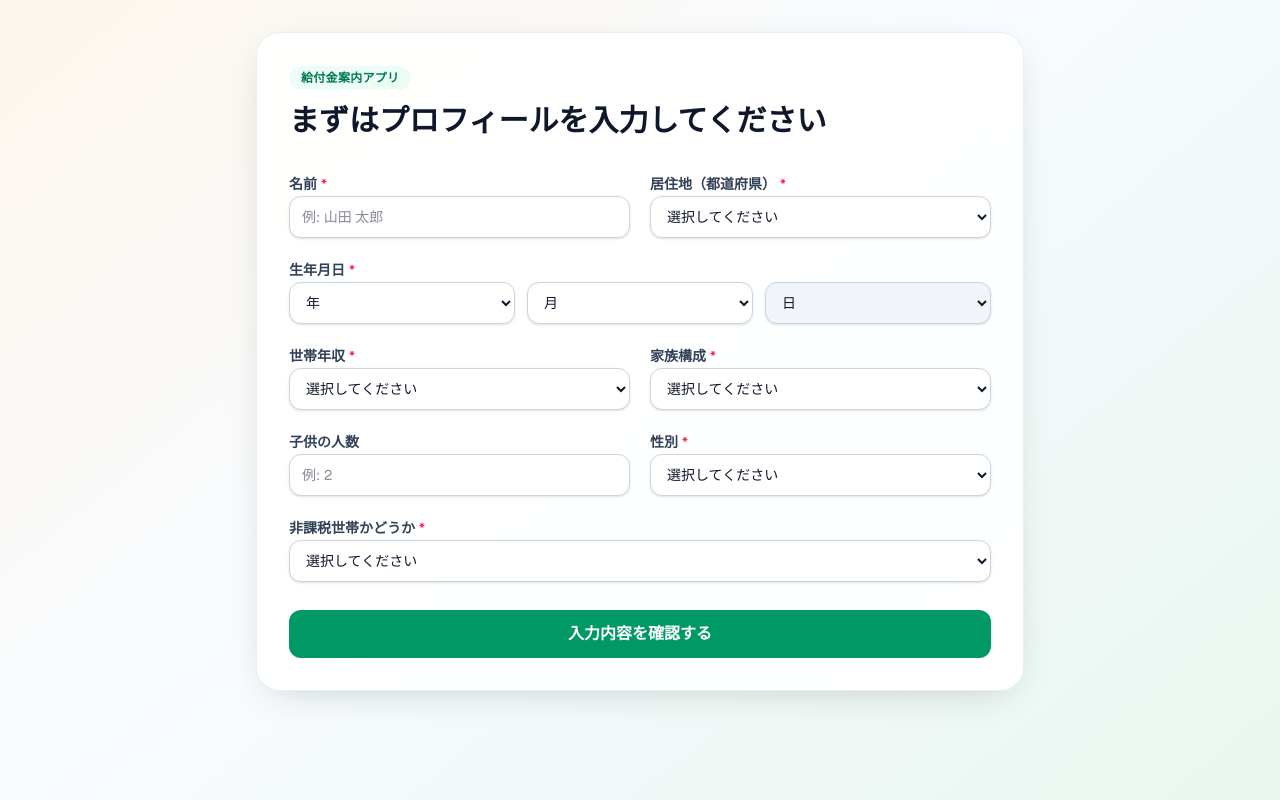
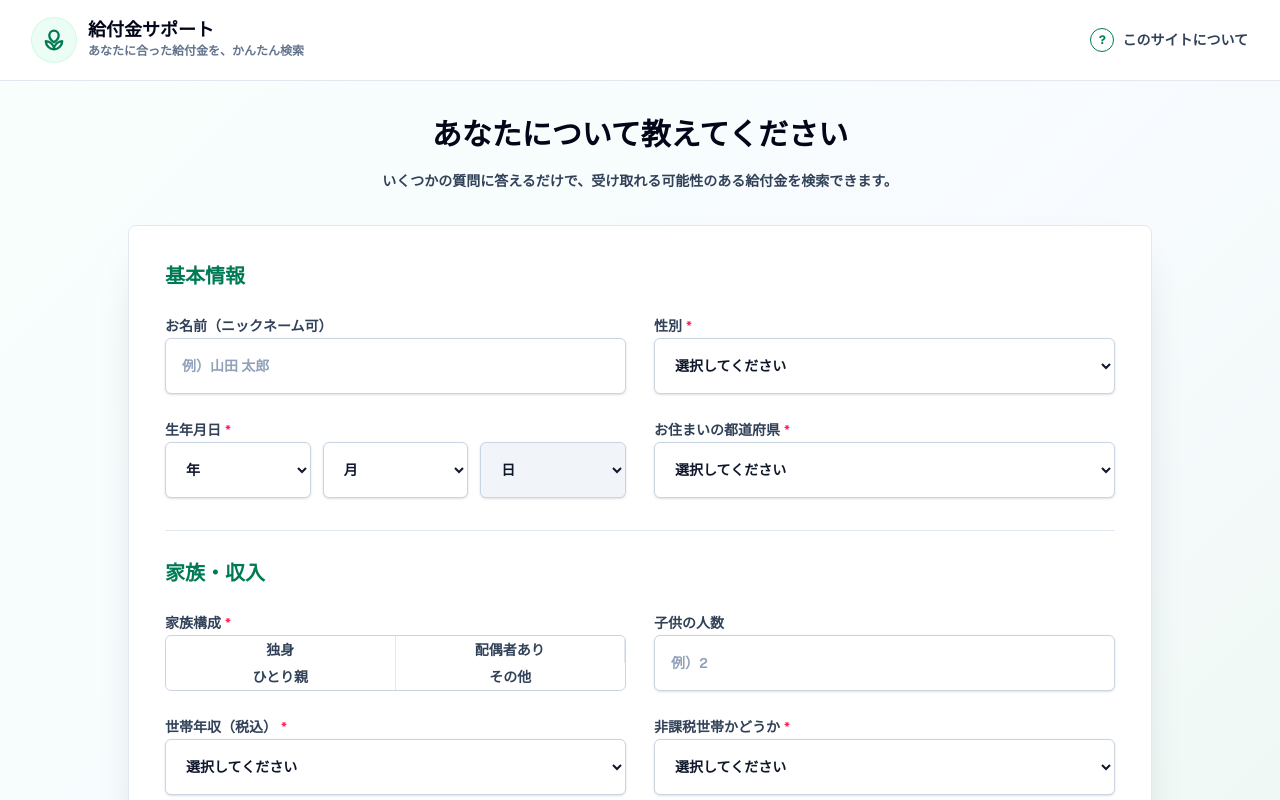
Before and after one commit to kenji-imai-ku/Subsidy_App, a Next.js app in the folder apps/frontend/: page / in a window 1280 px wide. Shown: the top 800 px of the page. Built offline with nearby package versions, Linux system fonts and the light colour scheme.

Commit message:
feat: redesign profile input page

```diff
--- a/apps/frontend/src/app/page.tsx
+++ b/apps/frontend/src/app/page.tsx
@@ -139,45 +139,50 @@ export default function ProfileInputPage() {
 
   return (
     // 給付金判定の前段として、ユーザー属性を入力する画面
-    <main className="min-h-screen bg-[linear-gradient(140deg,#fdf6ec_0%,#f8fbff_45%,#e9f6ef_100%)] px-4 py-8">
-      <div className="mx-auto w-full max-w-3xl rounded-3xl border border-slate-200/70 bg-white/90 p-5 shadow-[0_10px_40px_-18px_rgba(10,40,20,0.28)] backdrop-blur md:p-8">
-        <div className="mb-8 space-y-3">
-          <p className="inline-block rounded-full bg-emerald-50 px-3 py-1 text-xs font-semibold tracking-wide text-emerald-700">
-            給付金案内アプリ
+    <main className="min-h-screen bg-[linear-gradient(135deg,#f7fffb_0%,#f8fbff_52%,#eef8f3_100%)] text-slate-950">
+      <SiteHeader />
+
+      <div className="mx-auto w-full max-w-6xl px-4 py-9 sm:px-6 lg:px-8">
+        <section className="text-center">
+          <h1 className="text-2xl font-bold tracking-normal text-slate-950 sm:text-3xl">
+            あなたについて教えてください
+          </h1>
+          <p className="mt-4 text-sm font-semibold leading-6 text-slate-700">
+            いくつかの質問に答えるだけで、受け取れる可能性のある給付金を検索できます。
           </p>
-          <h1 className="text-2xl font-bold leading-tight text-slate-900 md:text-3xl">
-            まずはプロフィールを入力してください
-          </h1>
-        </div>
+        </section>
 
-        {/* 入力フォーム本体 */}
-        <form className="grid grid-cols-1 gap-5 md:grid-cols-2">
-          <Field label="名前" required>
+        <form className="mx-auto mt-8 w-full max-w-5xl rounded-[8px] border border-slate-200 bg-white p-5 shadow-[0_18px_50px_-34px_rgba(15,23,42,0.45)] sm:p-7 lg:p-9">
+          <section>
+            <h2 className="text-xl font-bold text-emerald-700">基本情報</h2>
+
+            <div className="mt-6 grid grid-cols-1 gap-x-7 gap-y-6 md:grid-cols-2">
+              <Field label="お名前（ニックネーム可）">
                 <input
                   type="text"
                   value={formData.name}
                   onChange={(e) => updateField("name", e.target.value)}
-              placeholder="例: 山田 太郎"
+                  placeholder="例）山田 太郎"
                   className={inputClass}
                 />
               </Field>
 
-          <Field label="居住地（都道府県）" required>
+              <Field label="性別" required>
                 <select
-              value={formData.prefecture}
-              onChange={(e) => updateField("prefecture", e.target.value)}
+                  value={formData.gender}
+                  onChange={(e) => updateField("gender", e.target.value)}
                   className={inputClass}
                 >
                   <option value="">選択してください</option>
-              {PREFECTURES.map((prefecture) => (
-                <option key={prefecture} value={prefecture}>
-                  {prefecture}
+                  {GENDER_OPTIONS.map((gender) => (
+                    <option key={gender} value={gender}>
+                      {gender}
                     </option>
                   ))}
                 </select>
               </Field>
 
-          <Field label="生年月日" required className="md:col-span-2">
+              <Field label="生年月日" required>
                 <div className="grid grid-cols-3 gap-3">
                   <select
                     value={formData.birthYear}
@@ -219,10 +224,53 @@ export default function ProfileInputPage() {
                 </div>
               </Field>
 
-          <Field label="世帯年収" required>
+              <Field label="お住まいの都道府県" required>
+                <select
+                  value={formData.prefecture}
+                  onChange={(e) => updateField("prefecture", e.target.value)}
+                  className={inputClass}
+                >
+                  <option value="">選択してください</option>
+                  {PREFECTURES.map((prefecture) => (
+                    <option key={prefecture} value={prefecture}>
+                      {prefecture}
+                    </option>
+                  ))}
+                </select>
+              </Field>
+            </div>
+          </section>
+
+          <section className="mt-8 border-t border-slate-200 pt-7">
+            <h2 className="text-xl font-bold text-emerald-700">家族・収入</h2>
+
+            <div className="mt-6 grid grid-cols-1 gap-x-7 gap-y-6 md:grid-cols-2">
+              <Field label="家族構成" required>
+                <SegmentedFamily
+                  value={formData.familyType}
+                  onChange={(value) => updateField("familyType", value)}
+                />
+              </Field>
+
+              <Field label="子供の人数">
+                <input
+                  type="number"
+                  min={0}
+                  value={formData.childrenCount}
+                  onChange={(e) =>
+                    updateField("childrenCount", e.target.value)
+                  }
+                  placeholder="例）2"
+                  className={inputClass}
+                />
+              </Field>
+
+              <Field label="世帯年収（税込）" required>
                 <select
                   value={formData.householdIncome}
-              onChange={(e) => updateField("householdIncome", e.target.value)}
+                  onChange={(e) =>
+                    updateField("householdIncome", e.target.value)
+                  }
                   className={inputClass}
                 >
                   <option value="">選択してください</option>
@@ -234,48 +282,7 @@ export default function ProfileInputPage() {
                 </select>
               </Field>
 
-          <Field label="家族構成" required>
-            <select
-              value={formData.familyType}
-              onChange={(e) => updateField("familyType", e.target.value)}
-              className={inputClass}
-            >
-              <option value="">選択してください</option>
-              {FAMILY_OPTIONS.map((family) => (
-                <option key={family} value={family}>
-                  {family}
-                </option>
-              ))}
-            </select>
-          </Field>
-
-          <Field label="子供の人数">
-            <input
-              type="number"
-              min={0}
-              value={formData.childrenCount}
-              onChange={(e) => updateField("childrenCount", e.target.value)}
-              placeholder="例: 2"
-              className={inputClass}
-            />
-          </Field>
-
-          <Field label="性別" required>
-            <select
-              value={formData.gender}
-              onChange={(e) => updateField("gender", e.target.value)}
-              className={inputClass}
-            >
-              <option value="">選択してください</option>
-              {GENDER_OPTIONS.map((gender) => (
-                <option key={gender} value={gender}>
-                  {gender}
-                </option>
-              ))}
-            </select>
-          </Field>
-
-          <Field label="非課税世帯かどうか" required className="md:col-span-2">
+              <Field label="非課税世帯かどうか" required>
                 <select
                   value={formData.taxExempt}
                   onChange={(e) => updateField("taxExempt", e.target.value)}
@@ -289,23 +296,101 @@ export default function ProfileInputPage() {
                   ))}
                 </select>
               </Field>
+            </div>
+          </section>
 
-          <div className="pt-2 md:col-span-2">
+          <div className="mt-8">
             <Link
               href={benefitsHref}
-              className="inline-flex w-full items-center justify-center rounded-xl bg-emerald-600 px-5 py-3 font-semibold text-white transition hover:bg-emerald-700 focus-visible:outline-none focus-visible:ring-2 focus-visible:ring-emerald-500 focus-visible:ring-offset-2"
+              className="inline-flex h-14 w-full items-center justify-center gap-3 rounded-[6px] bg-emerald-700 px-5 text-base font-bold text-white shadow-[0_12px_24px_-16px_rgba(4,120,87,0.75)] transition hover:bg-emerald-800 focus-visible:outline-none focus-visible:ring-2 focus-visible:ring-emerald-600 focus-visible:ring-offset-2"
             >
               入力内容を確認する
+              <span aria-hidden="true">›</span>
             </Link>
           </div>
         </form>
+
+        <p className="mt-5 text-center text-sm font-semibold text-slate-500">
+          入力した情報は暗号化され、安全に管理されます。
+        </p>
       </div>
     </main>
   );
 }
 
 const inputClass =
-  "w-full rounded-xl border border-slate-300 bg-white px-3 py-2.5 text-sm text-slate-900 shadow-sm outline-none transition focus:border-emerald-500 focus:ring-2 focus:ring-emerald-100 disabled:bg-slate-100" as const;
+  "h-14 w-full rounded-[6px] border border-slate-300 bg-white px-4 text-sm font-semibold text-slate-900 shadow-sm outline-none transition placeholder:text-slate-400 focus:border-emerald-500 focus:ring-2 focus:ring-emerald-100 disabled:bg-slate-100" as const;
+
+function SiteHeader() {
+  return (
+    <header className="border-b border-slate-200 bg-white">
+      <div className="mx-auto flex h-20 w-full max-w-7xl items-center justify-between px-4 sm:px-6 lg:px-8">
+        <Link href="/" className="flex items-center gap-3">
+          <div className="grid h-11 w-11 place-items-center rounded-full bg-emerald-50 ring-1 ring-emerald-100">
+            <svg
+              viewBox="0 0 24 24"
+              fill="none"
+              stroke="currentColor"
+              strokeLinecap="round"
+              strokeLinejoin="round"
+              strokeWidth="2"
+              className="h-7 w-7 text-emerald-700"
+              aria-hidden="true"
+            >
+              <path d="M12 4c2.2 0 4 1.8 4 4 0 3.5-4 6-4 6S8 11.5 8 8c0-2.2 1.8-4 4-4Zm-7 9c3.5 0 7 3 7 7-3.5 0-7-3-7-7Zm14 0c-3.5 0-7 3-7 7 3.5 0 7-3 7-7Z" />
+            </svg>
+          </div>
+          <div>
+            <p className="text-lg font-bold leading-none">給付金サポート</p>
+            <p className="mt-1 text-xs font-semibold text-slate-500">
+              あなたに合った給付金を、かんたん検索
+            </p>
+          </div>
+        </Link>
+
+        <a
+          href="#"
+          className="hidden items-center gap-2 text-sm font-bold text-slate-700 hover:text-emerald-700 md:flex"
+        >
+          <span
+            className="grid h-6 w-6 place-items-center rounded-full border border-emerald-700 text-xs text-emerald-700"
+            aria-hidden="true"
+          >
+            ?
+          </span>
+          このサイトについて
+        </a>
+      </div>
+    </header>
+  );
+}
+
+function SegmentedFamily({
+  value,
+  onChange,
+}: {
+  value: string;
+  onChange: (value: string) => void;
+}) {
+  return (
+    <div className="grid h-14 grid-cols-2 overflow-hidden rounded-[6px] border border-slate-300 bg-white">
+      {FAMILY_OPTIONS.map((family) => (
+        <button
+          key={family}
+          type="button"
+          onClick={() => onChange(family)}
+          className={`border-r border-slate-200 px-2 text-sm font-bold last:border-r-0 ${
+            value === family
+              ? "bg-emerald-700 text-white"
+              : "text-slate-700 hover:bg-emerald-50"
+          }`}
+        >
+          {family}
+        </button>
+      ))}
+    </div>
+  );
+}
 
 // ラベルと必須マークの表示を共通化する部品
 function Field({
@@ -320,12 +405,12 @@ function Field({
   children: React.ReactNode;
 }) {
   return (
-    <label className={`space-y-2 ${className}`}>
+    <div className={`space-y-2 ${className}`}>
       <span className="text-sm font-semibold text-slate-700">
         {label}
         {required && <span className="ml-1 text-rose-500">*</span>}
       </span>
       {children}
-    </label>
+    </div>
   );
 }
```
Lines whose indentation alone changed are shown as unchanged.
